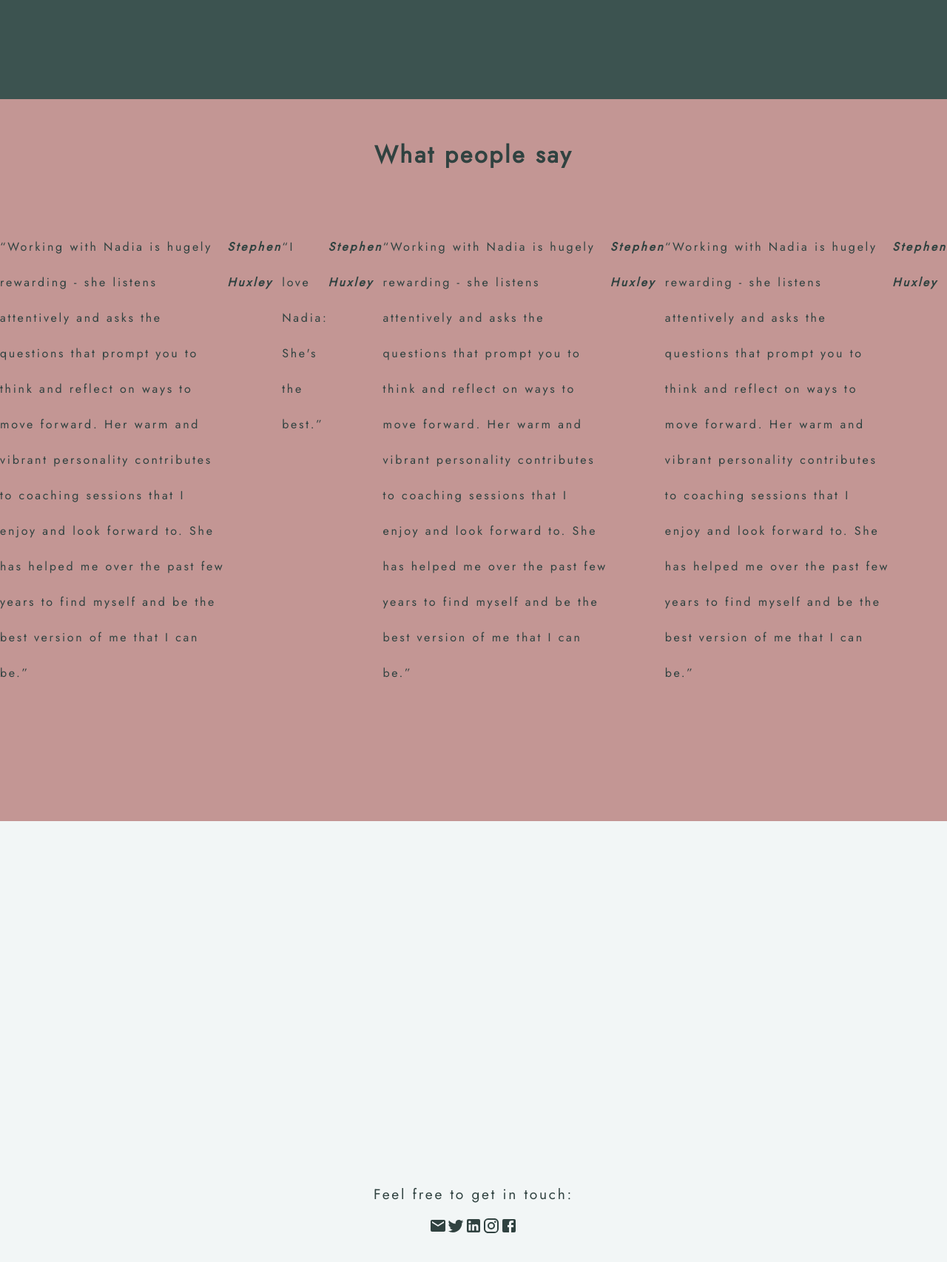
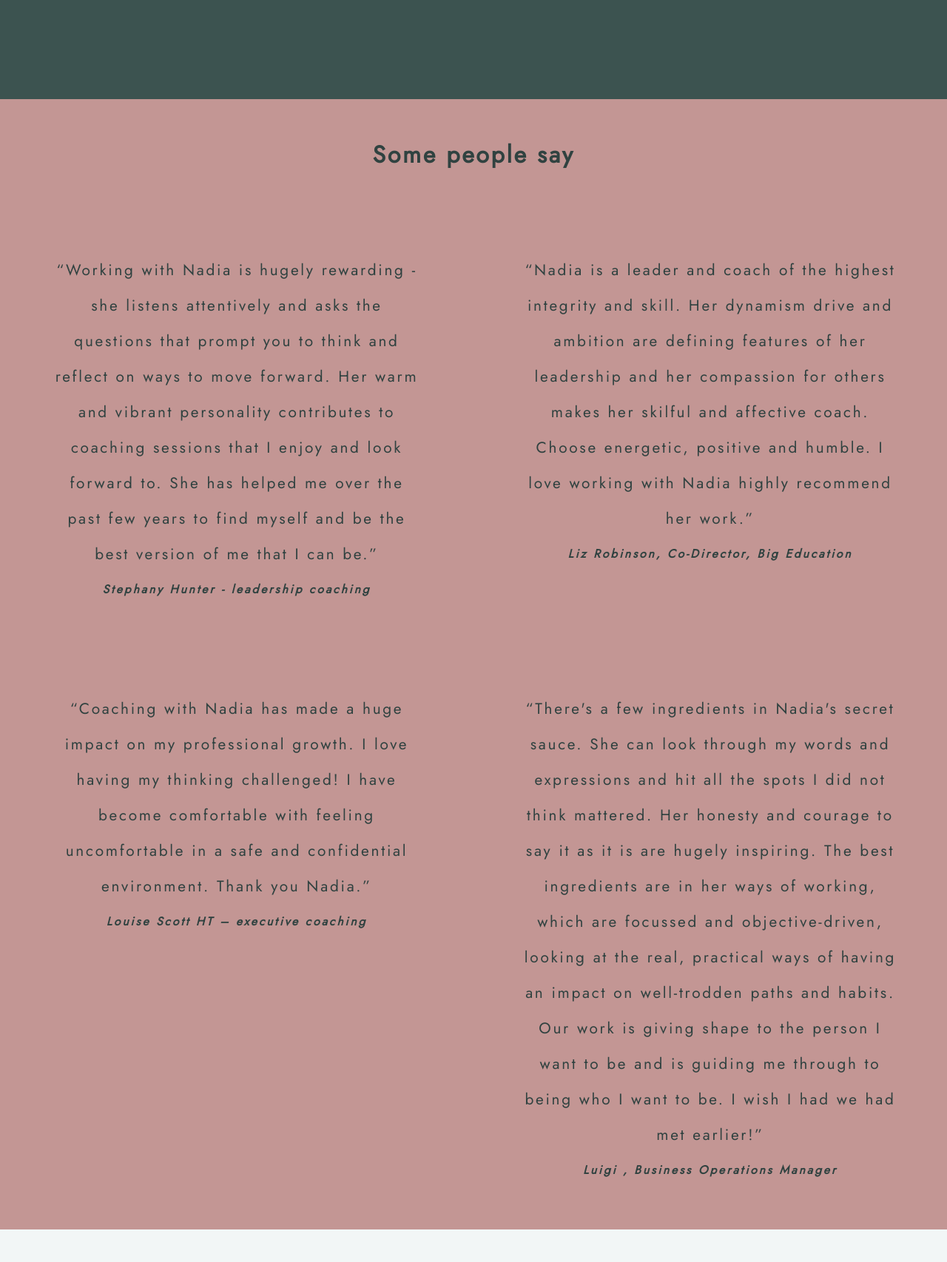
Before and after one commit to giuliafarina/destino_coaching, a Gatsby site: page /Services in a window 1280 px wide. Shown: the part 2160-3866 px from the top of the page at 74% size. Built offline with nearby package versions, Linux system fonts and the light colour scheme; Gatsby itself is replaced by a stand-in of ours.

Commit message:
make simple flexbox for testimonials

```diff
--- a/src/pages/Services.js
+++ b/src/pages/Services.js
@@ -21,8 +21,8 @@ const Services = () => {
             coaching skills through my own ongoing professional development.</p></div>
 
         <div className="container_section_green">
-            <h1>Coaching Services</h1>
-            <div className={styles.description}><p>1. Leadership coaching
+
+            <div className={styles.description}>   <h1>Coaching Services</h1><p>1. Leadership coaching
                 Leadership coaching identifies leadership strengths and areas of improvement for an individual or a team. It focuses on developing  emotional intelligence and defining a future vision for oneself as a leader.
                 2. Executive coaching
                 Executive coaching is for leaders and improves  leadership abilities as well as the challenges associated with managing organisational change. This is ideal for Headteachers,, executive leaders and CEOs.
@@ -35,32 +35,39 @@ const Services = () => {
 
 
 
-        <div className={styles.testimonials_container}>
-            <h1 className={styles.title}>What people say</h1><div className="container_section_pink" >
-                <Card description="Working with Nadia is hugely rewarding -
+        <div className={styles.testimonials_container}><h1 className={styles.title}>Some people say</h1>
+
+            <div className={styles.row}>
+                <div className={styles.column}><Card description="Working with Nadia is hugely rewarding -
                     she listens attentively and asks the questions that prompt you to think and reflect on ways to move forward.
                     Her warm and vibrant personality contributes to coaching sessions that
                     I enjoy and look forward to.
                     She has helped me over the past few years to find myself and be the best
-                    version of me that I can be." caption="Stephen Huxley"
-                />
-                <Card description="Working with Nadia is hugely rewarding -
-                    she listens attentively and asks the questions that prompt you to think and reflect on ways to move forward.
-                    Her warm and vibrant personality contributes to coaching sessions that
-                    I enjoy and look forward to.
-                    She has helped me over the past few years to find myself and be the best
-                    version of me that I can be." caption="Stephen Huxley"
-                />
-                <Card description="I love Nadia: She's the best." caption="Stephen Huxley"
-                />
-                <Card description="Working with Nadia is hugely rewarding -
-                    she listens attentively and asks the questions that prompt you to think and reflect on ways to move forward.
-                    Her warm and vibrant personality contributes to coaching sessions that
-                    I enjoy and look forward to.
-                    She has helped me over the past few years to find myself and be the best
-                    version of me that I can be." caption="Stephen Huxley"
-                />
+                    version of me that I can be." caption="Stephany Hunter  - leadership coaching "
+                /></div><div className={styles.column}> <Card description="Nadia is a leader and coach of the highest integrity and skill.
+                Her dynamism drive and ambition are defining features of her leadership and her compassion for others makes her skilful and affective coach.
+                Choose energetic, positive and humble. I love working with Nadia highly recommend her work."
+                    caption="Liz Robinson, Co-Director, Big Education"
+                /></div>
             </div>
+
+
+            <div className={styles.row}>
+                <div className={styles.column}><Card description="Coaching with Nadia has made a huge impact on my professional growth. I love having my thinking challenged! I have become comfortable with feeling uncomfortable in a safe and confidential environment. Thank you Nadia." caption="Louise Scott HT – executive coaching"
+                /></div><div className={styles.column}> <Card description="There's a few ingredients in Nadia's secret sauce. She can look through my words and expressions and hit all the spots I did not think mattered.
+                Her honesty and courage to say it as it is are hugely inspiring.
+                The best ingredients are in her ways of working, which are focussed and objective-driven,
+                looking at the real, practical ways of having an impact on well-trodden paths and habits.
+                Our work is giving shape to the person I want to be and is guiding me through to being who I want to be.
+                I wish I had we had met earlier!" caption="Luigi , Business Operations Manager"
+                /></div>
+            </div>
+
+
+
+
+
+
         </div>
 
 
--- a/src/styles/card.module.css
+++ b/src/styles/card.module.css
@@ -1,10 +1,14 @@
 .card_body {
-    display: flex;
-    align-items: flex-start;
-    justify-content: space-around;
+    padding: 1% 3%;
+}
+
+.card_description {
+    text-align: center;
+    font-size: 1.3rem;
 }
 
 .card_caption {
     font-weight: bold;
     font-style: italic;
+    text-align: center;
 }
--- a/src/styles/global.css
+++ b/src/styles/global.css
@@ -189,11 +189,6 @@ nav {
     align-content: space-around;
     background-color: #3C5350;
     width: 100%;
-    color: white;
-}
-
-.container_section_green .description {
-    color: white;
 }
 
 /* Footer section starst here */
@@ -208,3 +203,36 @@ footer {
 .social a:hover svg {
     fill: #D7B19D;
 }
+
+/* Swiper */
+
+.swiper-container {
+    width: 100%;
+    height: 100%;
+}
+
+.swiper-slide {
+    text-align: center;
+    font-size: 18px;
+    background: #fff;
+    /* Center slide text vertically */
+    display: -webkit-box;
+    display: -ms-flexbox;
+    display: -webkit-flex;
+    display: flex;
+    -webkit-box-pack: center;
+    -ms-flex-pack: center;
+    -webkit-justify-content: center;
+    justify-content: center;
+    -webkit-box-align: center;
+    -ms-flex-align: center;
+    -webkit-align-items: center;
+    align-items: center;
+}
+
+.swiper-slide img {
+    display: block;
+    width: 100%;
+    height: 100%;
+    object-fit: cover;
+}
--- a/src/styles/services.module.css
+++ b/src/styles/services.module.css
@@ -16,7 +16,6 @@
 
 .testimonials_container {
     background-color: rgb(195, 150, 148);
-    color: white;
 }
 
 .title {
@@ -24,3 +23,12 @@
     padding: 4%;
     text-align: center;
 }
+
+.row {
+    display: flex;
+}
+
+.column {
+    flex: 50%;
+    padding: 4%;
+}
```
Also changed, not shown: src/components/card.js (+7 -7 lines).
